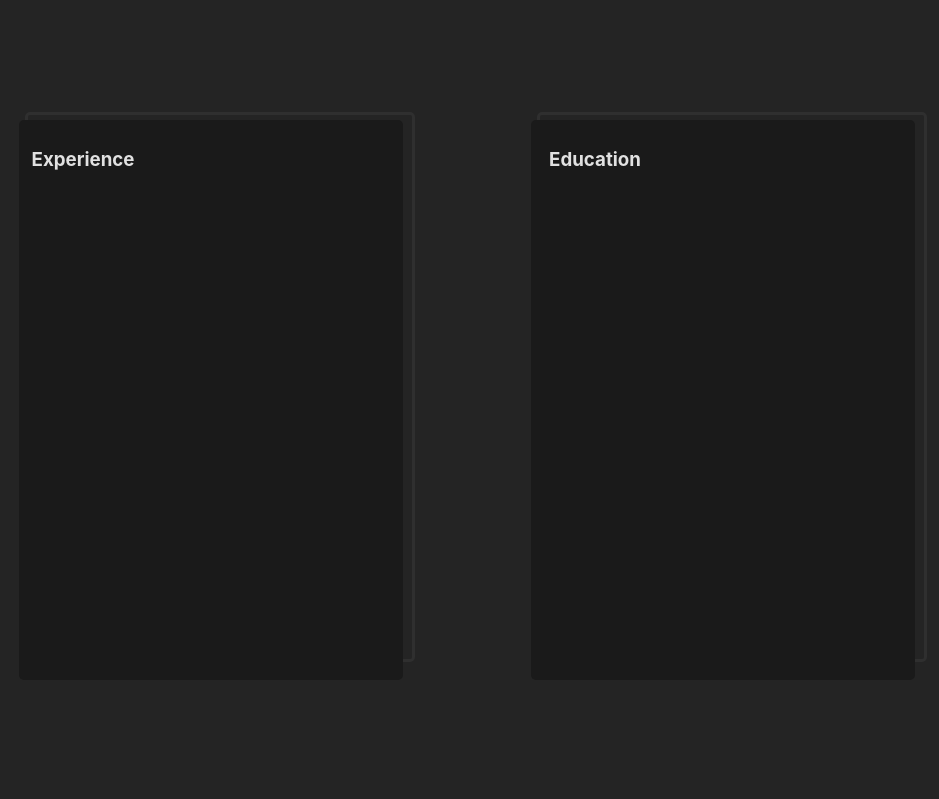
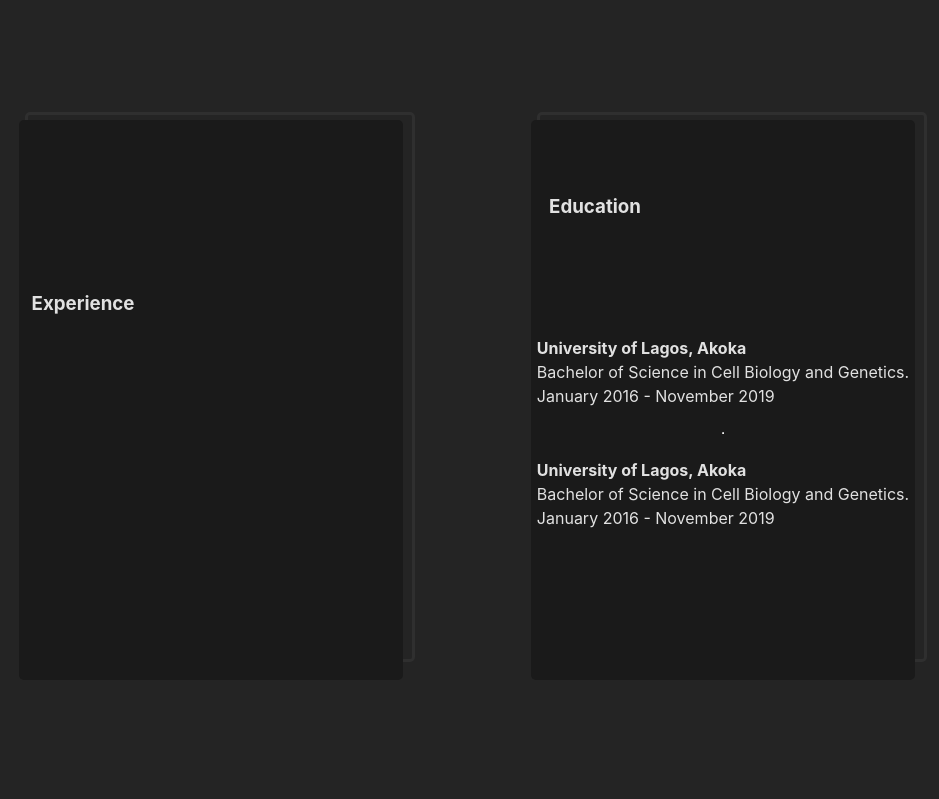
Before and after one commit to I-yan-u/portfolio, a React (Vite) app: page / in a window 1280 px wide. Shown: the part 1600-2399 px from the top of the page, without its empty margins (173-1112 px from the left). Built offline with nearby package versions, Linux system fonts and the light colour scheme; no server answers.

Commit message:
Updates to About, Portfolio and Resume components.

```diff
--- a/src/css/About.module.css
+++ b/src/css/About.module.css
@@ -5,3 +5,15 @@
     align-items: center;
     /* border: 1px solid #3d3d3d; */
 }
+
+.left {
+    border: 1px solid #3d3d3d;
+    width: 50%;
+    height: 100%;
+}
+
+.right {
+    border: 1px solid #3d3d3d;
+    width: 50%;
+    height: 100%;
+}
--- a/src/css/Cards.module.css
+++ b/src/css/Cards.module.css
@@ -38,6 +38,7 @@
     left: 50%;
     transform: translate(-50%, -50%);
     -ms-transform: translate(-50%, -50%);
+    max-width: 80%;
 }
 
 .button {
@@ -52,6 +53,10 @@
 .text > p > span {
     font-weight: bold;
     font-size: 16px;
+}
+
+.text > p:last-child {
+    white-space: normal;
 }
 
 .blank {
--- a/src/css/Resume.module.css
+++ b/src/css/Resume.module.css
@@ -13,16 +13,16 @@
     display: flex;
     justify-content: center;
     align-items: center;
+    flex-direction: column;
     border-radius: 5px;
     background-color: var(--input);
     height: 70dvh;
     width: 30dvw;
-    opacity: 1;
 }
 
 .h3 {
     position: relative;
-    top: -30dvh;
+    top: -10dvh;
     left: -10dvw;
 }
 
--- a/src/sections/About.jsx
+++ b/src/sections/About.jsx
@@ -3,7 +3,10 @@
 
 function About() {
   return (
-    <section id='About' className={style.container}>About</section>
+    <section id='About' className={style.container}>
+      <div className={style.left}></div>
+      <div className={style.right}></div>
+    </section>
   )
 }
 
--- a/src/sections/Home.jsx
+++ b/src/sections/Home.jsx
@@ -37,7 +37,7 @@
             </div>
             <div ref={paraRef} className={style.right_div}>
                 <p className={`${isVisible ? style.para_slidein : ''}`}>Hi, I`m <span>Iyanu Ajimobi</span></p>
-                <p className={`${isVisible ? style.para_slidein : ''}`}>This is my portfolio page</p>
+                <p className={`${isVisible ? style.para_slidein : ''}`}>This is my portfolio page.</p>
             </div>
             <a href='#Portfolio'>
                 <div className={style.div_arrow}>
--- a/src/sections/PortfolioCard.jsx
+++ b/src/sections/PortfolioCard.jsx
@@ -19,6 +19,7 @@
     const [url, setUrl] = useState('');
     const [createdAt, setCreatedAt] = useState('');
     const [updatedAt, setUpdatedAt] = useState('');
+    const [description, setDescription] = useState('');
     const [bgImage, setBgImage] = useState(null);
 
 
@@ -39,6 +40,7 @@
         setLikes(data.stargazers_count);
         setUrl(data.html_url);
         setLang(data.language);
+        setDescription(data.description);
         switch (data.name) {
             case 'SurveyApp':
                 setBgImage(<SurveyAppIcon />)
@@ -66,6 +68,7 @@
                 <p><ProgramLanguage /><span>Language:</span> {lang}</p>
                 <p><CalenderIcon /><span>Create at:</span> {createdAt}</p>
                 <p><CalenderIcon /><span>Last change:</span> {updatedAt}</p>
+                <p><span>Description:</span> {description}</p>
             </div>
             <button className={style.button}><a href={url}>Link</a></button>
         </div>
--- a/src/sections/Resume.jsx
+++ b/src/sections/Resume.jsx
@@ -26,11 +26,29 @@
   return (
     <section id='Resume' className={`${style.container} ${isVisible ? style.slidein : ''}`} ref={targetRef}>
       {/* <h2 className={style.h2}>Resume</h2> */}
-      <div className={`${style.left}`}>
+      <div className={style.left}>
         <h3 className={style.h3}>Experience</h3>
+        <p>
+
+        </p>
       </div>
-      <div className={`${style.right}`}>
+      <div className={style.right}>
         <h3 className={style.h3}>Education</h3>
+        <p>
+          <strong>University of Lagos, Akoka</strong>
+          <br />
+          Bachelor of Science in Cell Biology and Genetics.
+          <br />
+          January 2016 - November 2019
+        </p>
+        <hr />
+        <p>
+          <strong>University of Lagos, Akoka</strong>
+          <br />
+          Bachelor of Science in Cell Biology and Genetics.
+          <br />
+          January 2016 - November 2019
+        </p>
       </div>
     </section>
   )
```
